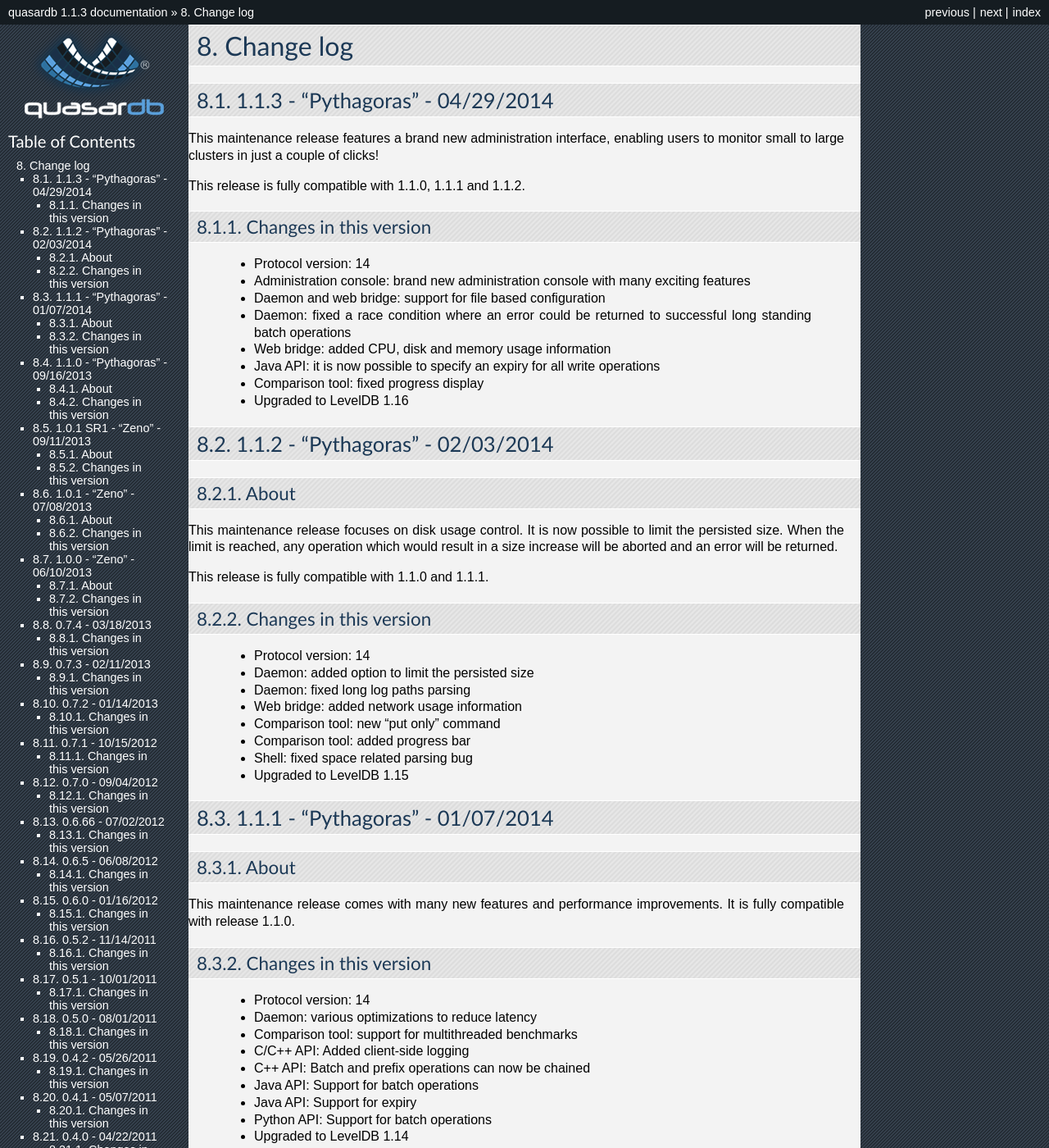
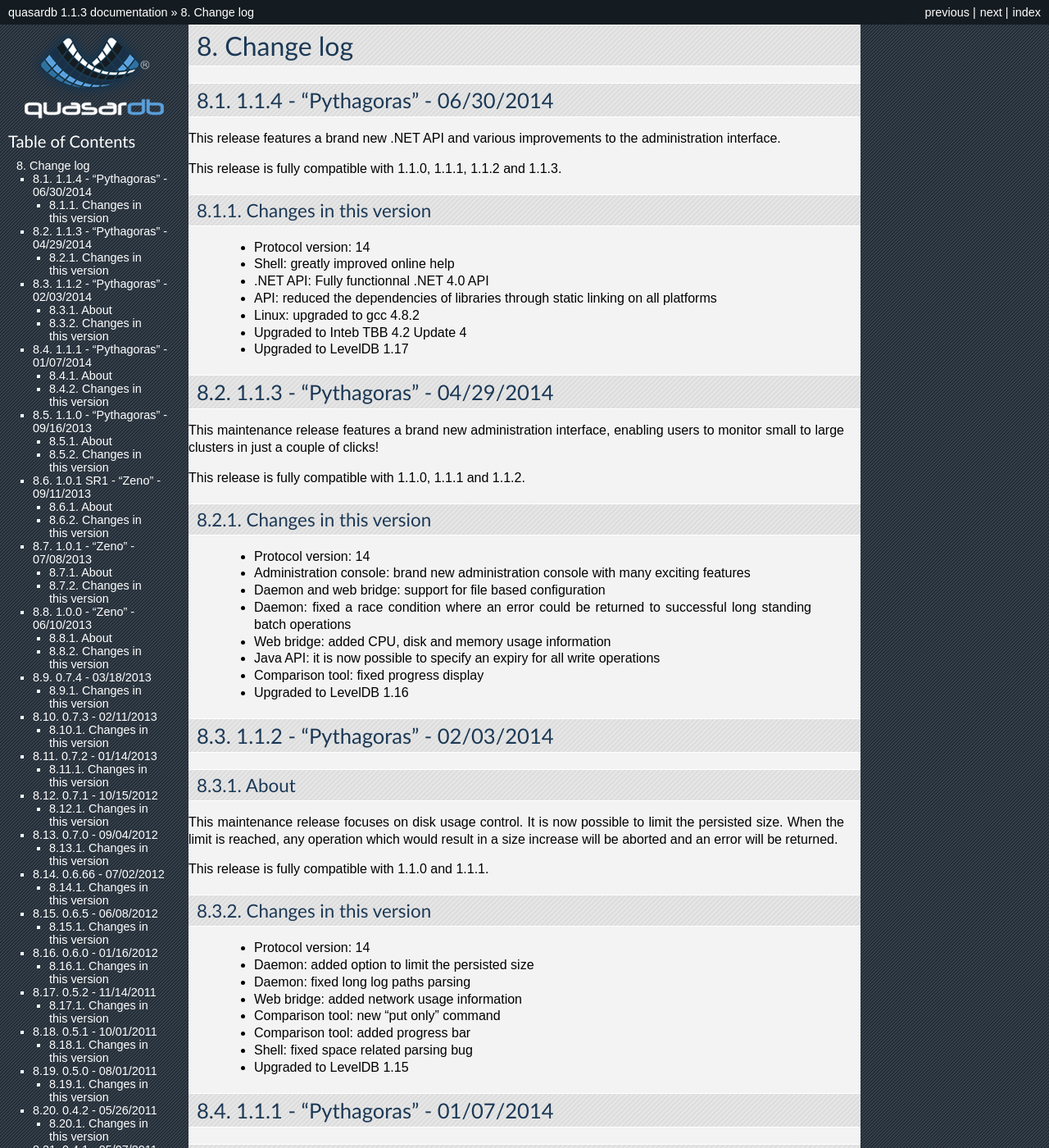
Before and after one commit to iltommi/qdb-documentation, a Sphinx documentation site: the page built from source/changes.rst, in a window 1280 px wide and 1400 px high. Shown: the whole window at 82% size. Built offline with Sphinx 7.4.7, drawn with Linux system fonts in a browser that asks for light colours; part of the change alters nothing that is shown; some of the changed text lies outside the part shown.

Commit message:
* Fixed .NET documentation  * Updated changes list

```diff
--- a/source/api/net.rst
+++ b/source/api/net.rst
@@ -7,12 +7,14 @@
 Introduction
 --------------
 
-The quasardb .NET API is a wrapper around the C API that brings convenience and flexibility without sacrificing performance. Behaviour is similar to that of the C API (see :doc:`c`).
+The quasardb .NET API builds on the C++ API and delivers convenience and flexibility with great performance. The logic is similar to that of the C++ API (see :doc:`cpp`).
 
 DLL
 ---
 
 All object definitions and functions are made available in the ``QdbNetApi.dll`` file. All classes and methods reside in the ``qdb`` namespace.
+
+The library requires the Visual Studio 2012 Update 4 redist to function properly.
 
 Exceptions
 ------------
@@ -56,7 +58,7 @@ To put and get an entry, the C# way::
 
     try
     {
-        // Adds the entry "myalias" with the System::Byte[] value in_data, with no expiration time.
+        // Adds the entry "myalias" with the System.Byte[] value in_data, with no expiration time.
         h.Put("myalias", in_data, 0);
     }
     catch (qdb.Exception ex)
@@ -67,8 +69,7 @@ To put and get an entry, the C# way::
     try
     {
         // Gets the entry "myalias", with no expiration time.
-        System.Byte[] out_data = new System.Byte[];
-        h.Get("myalias", out_data);
+        byte[] out_data = h.Get("myalias", out_data);
     }
     catch (qdb.Exception ex)
     {
@@ -89,33 +90,29 @@ Note that when the :cpp:class:`Handle` object leaves scope, :cpp:func:`Handle::C
 Expiry
 -------
 
-Expiry is set with :cpp:func:`Handle::ExpiresAt` and :cpp:func:`ExpiresFromNow'. It is obtained with :cpp:func:`Handle::GetExpiryTime`. Expiry time is always in seconds, either relative to epoch (January 1st, 1970 00:00 UTC) when using :cpp:func:`Handle::ExpiresAt` or relative to the call time when using :cpp:func:`ExpiresFromNow`.
+Expiry is set with :cpp:func:`Handle::ExpiresAt` and :cpp:func:`ExpiresFromNow`. It is obtained with :cpp:func:`Handle::GetExpiryTime`. Expiry time is always in seconds, either relative to epoch (January 1st, 1970 00:00 UTC) when using :cpp:func:`Handle::ExpiresAt` or relative to the call time when using :cpp:func:`ExpiresFromNow`.
 
 .. danger::
     The behavior of :cpp:func:`ExpiresFromNow` is undefined if the time zone or the clock of the client computer is improperly configured.
 
 To set the expiry time of an entry to 1 minute, relative to the call time::
 
-    TimeSpan sixty_seconds_from_now = new TimeSpan(0, 1, 0);
-
     try
     {
         // Sets the entry "myalias" to an expiry time of 60 seconds from the call time.
-        h.ExpiresFromNow("myalias", sixty_seconds_from_now);
+        h.ExpiresFromNow("myalias", TimeSpan(0, 1, 0));
     }
     catch (qdb.Exception ex)
     {
         Console.WriteLine("Setting expiry time for 'myalias' failed: {0}", ex.ToString());
     }
 
-To prevent an entry from ever expiring, use a default datetime object::
-
-    DateTime default_datetime_object = new DateTime();
+Set an absolute exipry::
 
     try
     {
         // Sets the entry "myalias" to never expire.
-        h.ExpiresAt("myalias", default_datetime_object);
+        h.ExpiresAt("myalias", System.DateTime(2020, 1, 1));
     }
     catch (qdb.Exception ex)
     {
@@ -124,12 +121,19 @@ To prevent an entry from ever expiring, use a default datetime object::
 
 If an expiry time is not set when the entry is made, entries do not expire. To obtain the expiry time of an existing entry::
 
-    DateTime datetime_of_myalias = new DateTime();
-
     try
     {
+        DateTime expiry;
+
         // Gets the expiry time for "myalias"
-        datetime_of_myalias = h.GetExpiryTime("myalias");
+        if (!h.GetExpiryTime("myalias", expiry))
+        {
+            // no expiry
+        }
+        else
+        {
+            // expiry, datetime_of_myalias is updated
+        }
     }
     catch (qdb.Exception ex)
     {
@@ -144,11 +148,9 @@ Prefix based search is a powerful tool that helps you lookup entries efficiently
 
 For example, if you want to find all entries whose aliases start with "record"::
 
-    System.String[] results = new System.String;
     try
     {
-
-        results = h.PrefixGet("record");
+        System.String[] results = h.PrefixGet("record");
     }
     catch (qdb.Exception ex)
     {
@@ -163,28 +165,14 @@ Batch operations are used similarly as in C, except a method :cpp:func:`Handle::
 Reference
 ----------------
 
-.. cpp:class:: Exception
-
-    .. cpp:function:: Exception::ctor(System::Int32 error)
-
-        Constructs an exception from a quasardb exception code. Do not use this constructor with codes that are not proper quasardb error codes.
-
-        :param: error: The quasardb error code to convert to an Exception.
-        :returns: An exception.
-
 
 .. cpp:class:: Handle
 
-    .. cpp:function:: Handle Handle()
+    .. cpp:function:: Handle()
 
         Constructor. Creates a qdb.Handle object by which you can manipulate the cluster.
 
         :returns: A qdb.Handle object.
-
-
-    .. cpp:function:: void ~Handle()
-
-        Destructor. Destroys a qdb.Handle object. Automatically calls Close() on the handle before releasing the memory.
 
 
     .. cpp:function:: void Close()
@@ -199,133 +187,133 @@ Reference
         :returns: true if the handle is properly connected to a cluster.
 
 
-    .. cpp:function:: void SetTimeout(System::TimeSpan timeout)
+    .. cpp:function:: void SetTimeout(System.TimeSpan timeout)
 
         Sets the timeout for connections.
 
-        :param: timeout: The amount of time after which the connection should timeout.
-        :type timeout: System::TimeSpan
+        :param timeout: The amount of time after which the connection should timeout.
+        :type timeout: System.TimeSpan
 
 
-    .. cpp:function:: void Connect(System::Net::IPEndPoint host)
+    .. cpp:function:: void Connect(System.Net.IPEndPoint host)
 
         Bind the client instance to a quasardb cluster and connect to the given node within the cluster.
 
-        :param: host: The remote host to connect to.
-        :type host: System::Net::IPEndPoint
+        :param host: The remote host to connect to.
+        :type host: System.Net.IPEndPoint
 
 
-    .. cpp:function:: Exception[] Multiconnect(System::Net::IPEndPoint[] hosts)
+    .. cpp:function:: Exception[] Multiconnect(System.Net.IPEndPoint[] hosts)
 
         Bind the client instance to a quasardb cluster and connect to multiple nodes within the cluster. If the same node (address and port) is present several times in the input array, it will count as only one successful connection. All hosts must belong to the same quasardb cluster. Only one connection to a listed node has to succeed for the connection to the cluster to be successful.
 
-        :param: hosts: an array of remote hosts to connect to.
-        :returns: an array of Exceptions, matching each provided endpoint, or nullptr if no error occurred.
+        :param hosts: an array of remote hosts to connect to.
+        :returns: an array, matching each provided endpoint, with an exception in case of error or null if no error occurred.
 
 
-    .. cpp:function:: void Put(System::String alias, System::Byte[] buffer)
+    .. cpp:function:: void Put(System.String alias, System.Byte[] buffer)
 
         Adds an entry to the quasardb server. If the entry already exists the function will fail.
 
-        :param: alias: The entry's alias to create.
-        :param: buffer: The entry's content to be added to the server.
+        :param alias: The entry's alias to create.
+        :param buffer: The entry's content to be added to the server.
 
 
-    .. cpp:function:: void Put(System::String alias, System::Byte[] buffer, System::DateTime expiryTime)
+    .. cpp:function:: void Put(System.String alias, System.Byte[] buffer, System.DateTime expiryTime)
 
         Adds an entry to the quasardb server. If the entry already exists the function will fail.
 
-        :param: alias: The entry's alias to create.
-        :param: buffer: The entry's content to be added to the server.
-        :param: expiryTime: The absolute expiry time of the entry.
+        :param alias: The entry's alias to create.
+        :param buffer: The entry's content to be added to the server.
+        :param expiryTime: The absolute expiry time of the entry.
 
 
-    .. cpp:function:: void Update(System::String alias, System::Byte[] buffer)
+    .. cpp:function:: void Update(System.String alias, System.Byte[] buffer)
 
         Updates an entry on the quasardb server. If the entry already exists, the content will be updated. If the entry does not exist, it will be created.
 
-        :param: alias: The entry's alias to update.
-        :param: buffer: The entry's content to be updated to the server.
+        :param alias: The entry's alias to update.
+        :param buffer: The entry's content to be updated to the server.
 
 
-    .. cpp:function:: void Update(System::String alias, System::Byte[] buffer, System::DateTime expiryTime)
+    .. cpp:function:: void Update(System.String alias, System.Byte[] buffer, System.DateTime expiryTime)
 
         Updates an entry on the quasardb server. If the entry already exists, the content will be updated. If the entry does not exist, it will be created.
 
-        :param: alias: The entry's alias to update.
-        :param: buffer: The entry's content to be updated to the server.
-        :param: expiryTime: The absolute expiry time of the entry.
+        :param alias: The entry's alias to update.
+        :param buffer: The entry's content to be updated to the server.
+        :param expiryTime: The absolute expiry time of the entry.
 
 
-    .. cpp:function:: System::Byte[] Get(System::String alias)
+    .. cpp:function:: System.Byte[] Get(System.String alias)
 
         Retrieves an entry's content from the quasardb server. If the entry does not exist, the function will fail.
 
-        :param: alias: The entry's alias whose content is to be retrieved.
+        :param alias: The entry's alias whose content is to be retrieved.
         :returns: The requested entry's content.
 
 
-    .. cpp:function:: System::Byte[] GetRemove(System::String alias)
+    .. cpp:function:: System.Byte[] GetRemove(System.String alias)
 
         Atomically gets an entry from the quasardb server and removes it. If the entry does not exist, the function will fail.
 
-        :param: alias: The entry's alias whose content is to be retrieved.
+        :param alias: The entry's alias whose content is to be retrieved.
         :returns: The requested entry's content.
 
 
-    .. cpp:function:: System::Byte[] GetUpdate(System::String alias, System::Byte[] buffer)
+    .. cpp:function:: System.Byte[] GetUpdate(System.String alias, System.Byte[] buffer)
 
         Atomically gets and updates (in this order) the entry on the quasardb server. If the entry does not exist, the function will fail.
 
-        :param: alias: The entry's alias to update.
-        :param: buffer: The entry's content to be updated to the server.
+        :param alias: The entry's alias to update.
+        :param buffer: The entry's content to be updated to the server.
         :returns: The requested entry's content, before the update.
 
 
-    .. cpp:function:: System::Byte[] GetUpdate(System::String alias, System::Byte[] buffer, System::DateTime expiryTime)
+    .. cpp:function:: System.Byte[] GetUpdate(System.String alias, System.Byte[] buffer, System.DateTime expiryTime)
 
         Atomically gets and updates (in this order) the entry on the quasardb server. If the entry does not exist, the function will fail.
 
-        :param: alias: The entry's alias to update.
-        :param: buffer: The entry's content to be updated to the server.
-        :param: expiryTime: The absolute expiry time of the entry.
+        :param alias: The entry's alias to update.
+        :param buffer: The entry's content to be updated to the server.
+        :param expiryTime: The absolute expiry time of the entry.
         :returns: The requested entry's content, before the update.
 
 
-    .. cpp:function:: System::Byte[] CompareAndSwap(System::String alias, System::Byte[] newValue, System::Byte[] comparand)
+    .. cpp:function:: System.Byte[] CompareAndSwap(System.String alias, System.Byte[] newValue, System.Byte[] comparand)
 
         Atomically compares the entry with the comparand and updates it to newValue if, and only if, they match.
 
-        :param: alias: The entry's alias to update.
-        :param: newValue: The entry's content to be updated to the server in case of match.
-        :param: comparand: The entry's content to be compared to.
+        :param alias: The entry's alias to update.
+        :param newValue: The entry's content to be updated to the server in case of match.
+        :param comparand: The entry's content to be compared to.
         :returns: The original content, before the update, if any.
 
 
-    .. cpp:function:: System::Byte[] CompareAndSwap(System::String alias, System::Byte[] newValue, System::Byte[] comparand, System::DateTime expiryTime)
+    .. cpp:function:: System.Byte[] CompareAndSwap(System.String alias, System.Byte[] newValue, System.Byte[] comparand, System.DateTime expiryTime)
 
         Atomically compares the entry with the comparand and updates it to newValue if, and only if, they match.
 
-        :param: alias: The entry's alias to update.
-        :param: newValue: The entry's content to be updated to the server in case of match.
-        :param: comparand: The entry's content to be compared to.
-        :param: expiryTime: The absolute expiry time of the updated entry.
+        :param alias: The entry's alias to update.
+        :param newValue: The entry's content to be updated to the server in case of match.
+        :param comparand: The entry's content to be compared to.
+        :param expiryTime: The absolute expiry time of the updated entry.
         :returns: The original content, before the update, if any.
 
 
-    .. cpp:function:: void Remove(System::String alias)
+    .. cpp:function:: void Remove(System.String alias)
 
         Removes an entry from the quasardb server. If the entry does not exist, the function will fail.
 
-        :param: alias: The entry's alias to delete.
+        :param alias: The entry's alias to delete.
 
 
-    .. cpp:function:: bool RemoveIf(System::String alias, System::Byte[] comparand)
+    .. cpp:function:: bool RemoveIf(System.String alias, System.Byte[] comparand)
 
         Atomically compares the entry with the comparand and updates it to newValue if, and only if, they match.
 
-        :param: alias: The entry's alias to delete.
-        :param: comparand: The entry's content to be compared to.
+        :param alias: The entry's alias to delete.
+        :param comparand: The entry's content to be compared to.
         :returns: True if the entry was successfully removed, false otherwise.
 
 
@@ -334,73 +322,74 @@ Reference
         Removes all the entries on all the nodes of the quasardb cluster. The function returns when the command has been dispatched and executed on the whole cluster or an error occurred.
 
 
-    .. cpp:function:: qdb::BatchResult[] RunBatch(qdb::BatchRequest[] requests)
+    .. cpp:function:: qdb.BatchResult[] RunBatch(qdb.BatchRequest[] requests)
 
         Runs the provided operations in batch on the cluster. The operations are run in arbitrary order.
 
-        :param: requests: An array of operations to run on the cluster in batch.
+        :param requests: An array of operations to run on the cluster in batch.
         :returns: An array of results in the same order of the supplied operations.
 
 
-    .. cpp:function:: System::String[] PrefixGet(System::String prefix)
+    .. cpp:function:: System.String[] PrefixGet(System.String prefix)
 
         Searches the cluster for all entries whose aliases start with "prefix". The method will return an array of strings containing the aliases of matching entries.
 
-        :param: prefix: A string representing the search prefix.
+        :param prefix: A string representing the search prefix.
         :returns: An array of strings containing the aliases of matching entries.
 
 
-    .. cpp:function:: void ExpiresAt(System::String alias, System::DateTime expiryTime)
+    .. cpp:function:: void ExpiresAt(System.String alias, System.DateTime expiryTime)
 
         Sets the expiry time of an existing entry from the quasardb cluster. A value of null means the entry never expires.
 
-        :param: alias: A string representing the entry's alias for which the expiry must be set.
-        :param: expiryTime: The absolute time at which the entry expires.
+        :param alias: A string representing the entry's alias for which the expiry must be set.
+        :param expiryTime: The absolute time at which the entry expires.
 
 
-    .. cpp:function:: void ExpiresFromNow(System::String alias, System::TimeSpan expiryDelta)
+    .. cpp:function:: void ExpiresFromNow(System.String alias, System.TimeSpan expiryDelta)
 
         Sets the expiry time of an existing entry from the quasardb cluster, relative to the current time.
 
-        :param: alias: A string representing the entry's alias for which the expiry must be set.
-        :param: expiryDelta: Time, relative to the call time, after which the entry expires.
+        :param alias: A string representing the entry's alias for which the expiry must be set.
+        :param expiryDelta: Time, relative to the call time, after which the entry expires.
 
 
-    .. cpp:function:: System::DateTime GetExpiryTime(System::String alias)
+    .. cpp:function:: bool GetExpiryTime(System.String alias, out System.DateTime expiryTime)
 
         Retrieves the expiry time of an existing entry. A value of null means the entry never expires.
 
-        :param: alias: A string representing the entry's alias for which the expiry must be retrieved.
-        :returns: The absolute expiry time, null if there is no expiry.
+        :param alias: A string representing the entry's alias for which the expiry must be retrieved.
+        :param expiryTime: An DateTime that will be updated with the entry expiry time, if any.
+        :returns: True if there is an expiry, false otherwise.
 
 
-    .. cpp:function:: System::String NodeStatus(System::Net::IPEndPoint host)
+    .. cpp:function:: System.String NodeStatus(System.Net.IPEndPoint host)
 
         Obtains a node status as a JSON string.
 
-        :param: host: The remote node to get the status from.
+        :param host: The remote node to get the status from.
         :returns: The status of the node as a JSON string.
 
 
-    .. cpp:function:: System::String Handle::NodeConfig(System::Net::IPEndPoint host)
+    .. cpp:function:: System.String NodeConfig(System.Net.IPEndPoint host)
 
         Obtains a node configuration as a JSON string.
 
-        :param: host: The remote node to get the configuration from.
+        :param host: The remote node to get the configuration from.
         :returns: The configuration of the node as a JSON string.
 
 
-    .. cpp:function:: System::String Handle::NodeTopology(System::Net::IPEndPoint host)
+    .. cpp:function:: System.String NodeTopology(System.Net.IPEndPoint host)
 
         Obtains a node topology as a JSON string.
 
-        :param: host: The remote node to get the configuration from.
+        :param host: The remote node to get the configuration from.
         :returns: The topology of the node as a JSON string.
 
 
-    .. cpp:function:: void Handle::StopNode(System::Net::IPEndPoint host, System::String reason)
+    .. cpp:function:: void StopNode(System.Net.IPEndPoint host, System.String reason)
 
         Stops the node designated by its host and port number. This stop is generally effective within a few seconds of being issued, enabling inflight calls to complete successfully.
 
-        :param: host: The remote node to stop.
-        :param: reason: A string detailing the reason for the stop that will appear in the remote node's log.
+        :param host: The remote node to stop.
+        :param reason: A string detailing the reason for the stop that will appear in the remote node's log.
--- a/source/changes.rst
+++ b/source/changes.rst
@@ -1,5 +1,23 @@
 Change log
 **********
+
+1.1.4 - "Pythagoras" - 06/30/2014
+=================================
+
+This release features a brand new .NET API and various improvements to the administration interface.
+
+This release is fully compatible with 1.1.0, 1.1.1, 1.1.2 and 1.1.3.
+
+Changes in this version
+-----------------------
+
+    * Protocol version: 14
+    * Shell: greatly improved online help
+    * .NET API: Fully functionnal .NET 4.0 API
+    * API: reduced the dependencies of libraries through static linking on all platforms
+    * Linux: upgraded to gcc 4.8.2
+    * Upgraded to Inteb TBB 4.2 Update 4
+    * Upgraded to LevelDB 1.17
 
 1.1.3 - "Pythagoras" - 04/29/2014
 =================================
```
